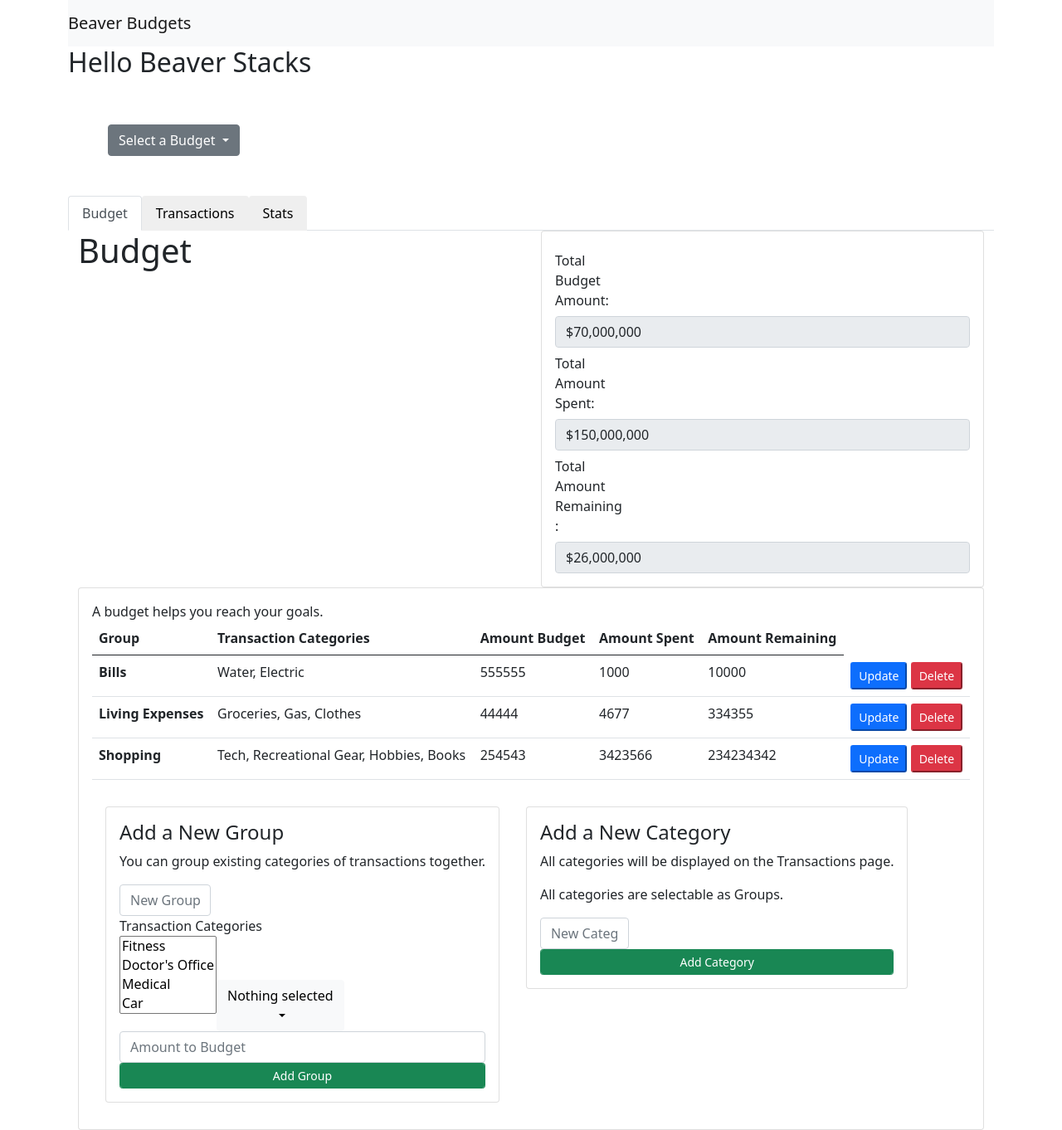
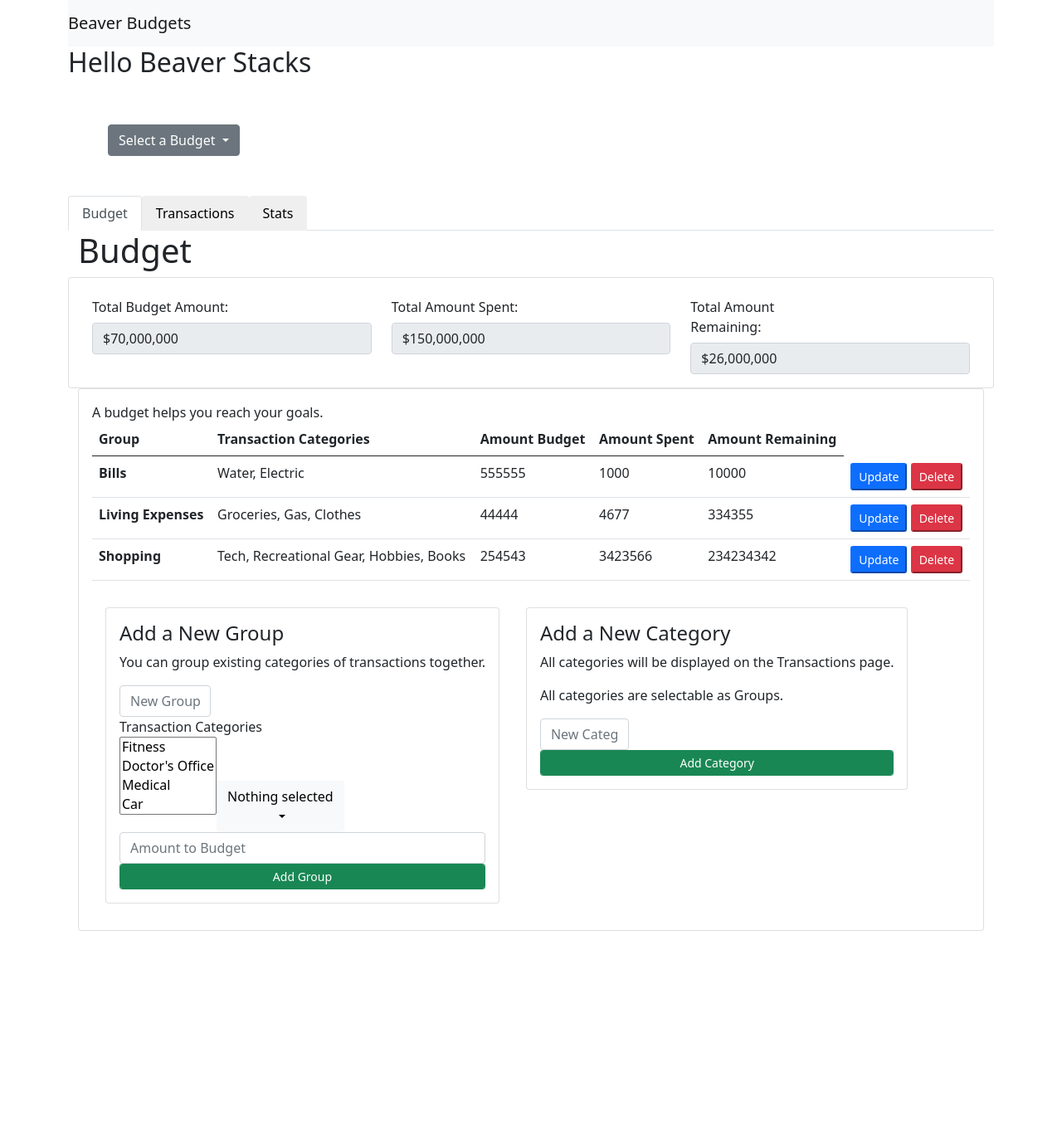
Before and after one commit to asa-leholland/BeaverHacks, a Python web app: template BeaverStacks/BudgetApp/templates/BudgetApp/index.html in a window 1280 px wide. Shown: the whole page at 83% size. After the commit the page ends 1122 px from the top, so only its background shows below. Run offline with Jinja, Linux system fonts and the light colour scheme; the template is opened without the code that fills it, so the values that code supplies are empty; some libraries are stand-ins or nearby versions.

Commit message:
Update index.html

```diff
--- a/BeaverStacks/BudgetApp/templates/BudgetApp/index.html
+++ b/BeaverStacks/BudgetApp/templates/BudgetApp/index.html
@@ -53,35 +53,47 @@
 
 
 		    	<div class="container">
+
+
+				      <h1>Budget</h1>
+
+
 				    				  <div class="row">
-				    <div class="col-sm">
-				      <h1>Budget</h1>
-				    </div>
-				    <div class="col-sm">
       			<div class="card">
       				<div class="card-body">
 
-
+      					<div class="row">
+						    <div class="col-sm">
 						      <div class="form-inline">
 								    <div class="col-md-12 form-group">
-						         <label class="col-sm-2 col-form-label"  for="name">Total Budget Amount: </label>
+								         <label class="col-sm-6 col-form-label"  for="name">Total Budget Amount: </label>
 								         <input type="text" class="form-control" name="name" id="budgetAmount" value="$70,000,000" readonly/>
 								    </div>
 								</div>
-
+						    </div>
+						    <div class="col-sm">
 						      <div class="form-inline">
 						    <div class="col-md-12 form-group">
-						         <label class="col-sm-2 col-form-label"  for="name">Total Amount Spent: </label>
+						         <label class="col-sm-6 col-form-label"  for="name">Total Amount Spent: </label>
 						         <input type="text" class="form-control" name="name" id="budgetAmount" value="$150,000,000" readonly/>
 						    </div>
 						</div>
-
+						    </div>
+						    <div class="col-sm">
 						      <div class="form-inline">
 						    <div class="col-md-12 form-group">
-						         <label class="col-sm-2 col-form-label"  for="name">Total Amount Remaining: </label>
+						         <label class="col-sm-6 col-form-label"  for="name">Total Amount Remaining: </label>
 						         <input type="text" class="form-control" name="name" id="budgetAmount" value="$26,000,000" readonly/>
 						    </div>
 						</div>
+						    </div>
+
+
+
+
+
+
+
       				</div>
 
 				    </div>
```
Lines whose indentation alone changed are shown as unchanged.
